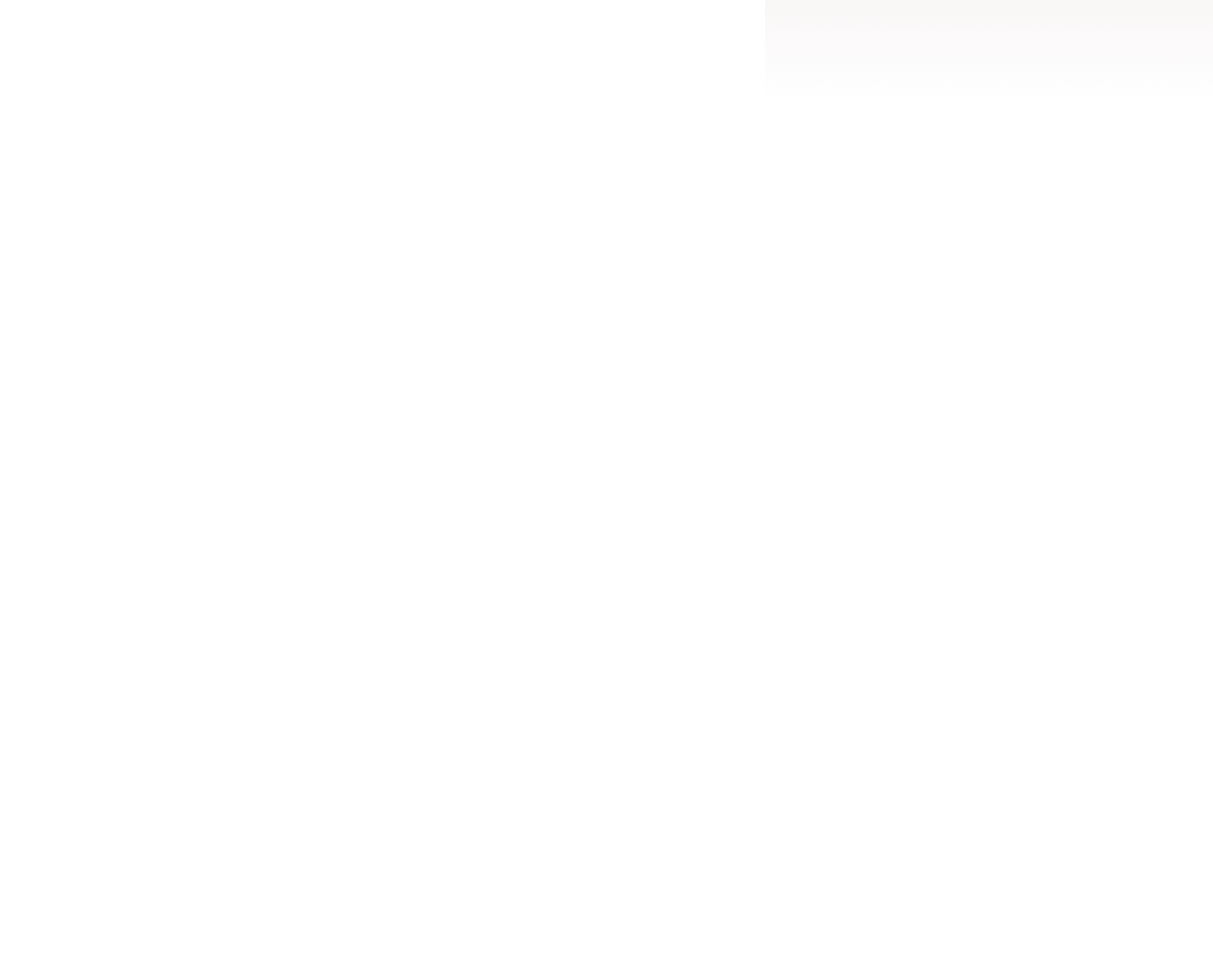
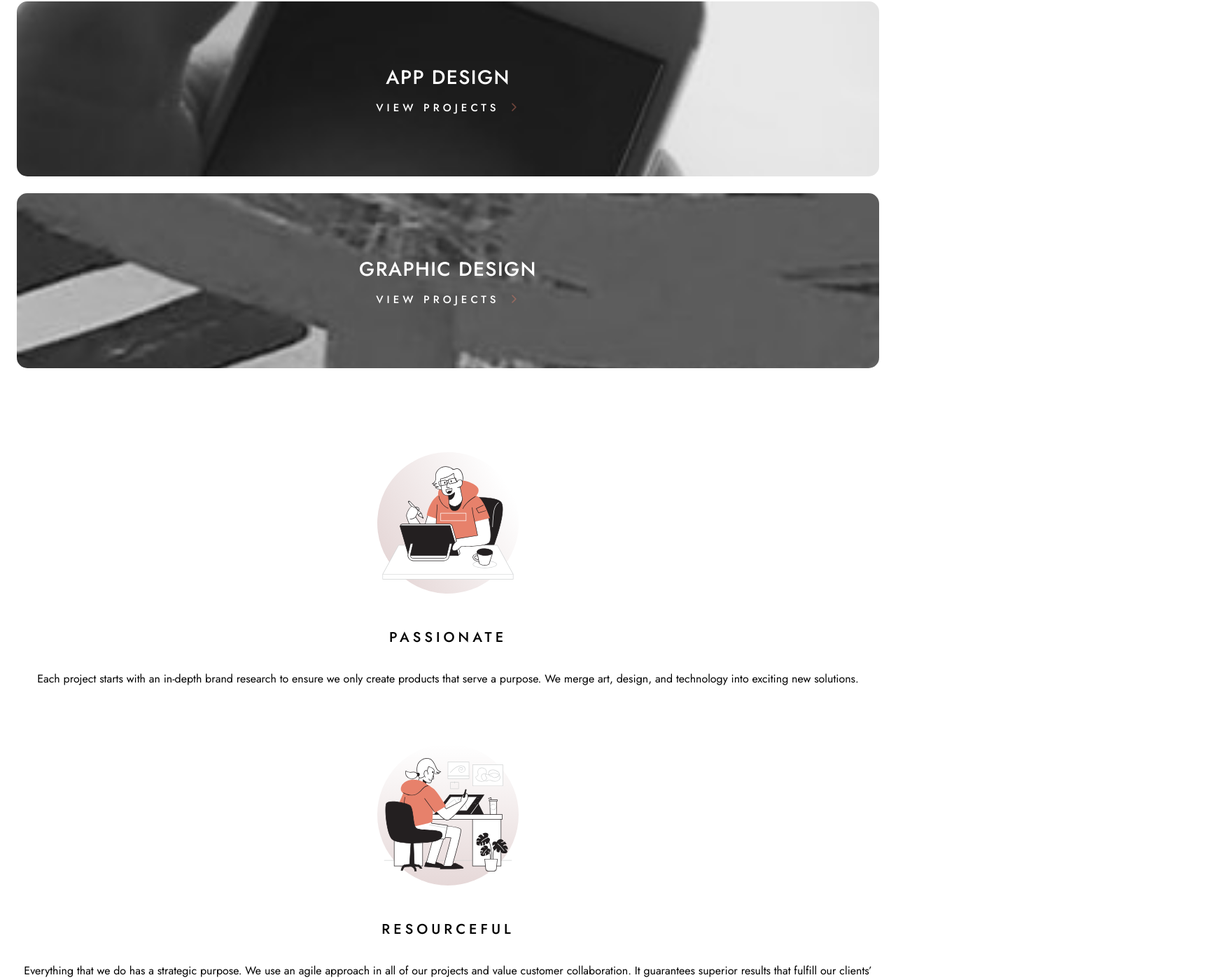
Before and after one commit to ringtho/designo, a JavaScript app: page / in a window 1280 px wide. Shown: the part 1335-2735 px from the top of the page at 70% size, 1733 px wide, since content can reach past the window. Before the commit the page ends 1482 px from the top, so only its background shows below. Built offline with nearby package versions, Linux system fonts and the light colour scheme; the HTML template or start-up script is replaced by a standard one.

Commit message:
Added complete home page structure

```diff
--- a/src/index.css
+++ b/src/index.css
@@ -17,7 +17,6 @@
 }
 
 body {
-  /* font-family: 'League Spartan', sans-serif; */
   font-family: var(--primary-font);
 }
 
@@ -36,17 +35,27 @@ body {
   height: 24px;
   width: 24px;
   border-radius: 50%;
-  background: conic-gradient(from 90deg at 50% 50%, rgba(231, 129, 107, 0.0001) 0deg, #E7816B 359.74deg, rgba(231, 129, 107, 0.0001) 360deg);
+  background: conic-gradient(from 90deg at 50% 50%, rgba(231, 129, 107, 0.0001) 0deg,
+  #E7816B 359.74deg, rgba(231, 129, 107, 0.0001) 360deg);
   transform: matrix(0, -1, -1, 0, 0, 0);
 }
 
-.title {
+.title,
+.title-footer {
   /* margin-left: 16px; */
   font-size: 28px;
   font-family: var(--secondary-font);
   font-weight: 600;
   letter-spacing: 5px;
+
+}
+
+.title {
   color: var(--text-color);
+}
+
+.title-footer {
+  color: #FFFFFF;
 }
 
 .logo-container {
@@ -71,7 +80,7 @@ body {
   flex-direction: column;
 }
 
-.hero-circle {
+/* .hero-circle {
   position: absolute;
   width: 640px;
   height: 640px;
@@ -81,7 +90,9 @@ body {
   mix-blend-mode: normal;
   opacity: 0.31;
   transform: matrix(0, -1, -1, 0, 0, 0);
-}
+  z-index: 1;
+  border: 1px solid red;
+} */
 
 .hero-content {
   margin: 80px 24px;
@@ -113,6 +124,224 @@ body {
   margin: 0 46px 0 46px;
   background-image: url('./assets/home/desktop/image-hero-phone.png');
   background-repeat: no-repeat;
-  /* background-attachment: fixed; */
-  background-position: 50% 30%;
+  background-size: cover;
+  background-position: 0% 0%;
 }
+
+.offers {
+  margin: 120px 24px;
+  display: flex;
+  flex-direction: column;
+  gap: 24px;
+}
+
+.offer-container-web,
+.offer-container-app,
+.offer-container-graphic {
+  height: 250px;
+  border-radius: 15px;
+  display: flex;
+  justify-content: center;
+  align-items: center;
+}
+
+.offer-container-web {
+  background: url('./assets/home/mobile/image-web-design.jpg');
+  background-repeat: no-repeat;
+  background-size: cover;
+}
+
+.offer-container-app {
+  background: url('./assets/home/mobile/image-app-design.jpg');
+  background-repeat: no-repeat;
+  background-size: cover;
+}
+
+.offer-container-graphic {
+  background: url('./assets/home/mobile/image-graphic-design.jpg');
+  background-repeat: no-repeat;
+  background-size: cover;
+  /* background-color: #000000; */
+}
+
+.offer-item {
+  color: #FFFFFF;
+  text-align: center;
+}
+
+.offer-item > h2 {
+  font-size: 28px;
+  font-weight: 500;
+  letter-spacing: 1.4px;
+}
+
+.offer-item > p {
+  font-size: 15px;
+  margin-top: 12px;
+  font-weight: 500;
+  letter-spacing: 5px;
+}
+
+.bracket {
+  margin-left: 16px;
+}
+
+.bracket i {
+  color: var(--primary-dark);
+}
+
+.soft-skills {
+  display: flex;
+  flex-direction: column;
+  gap: 80px;
+}
+
+.soft-skills-container {
+  margin: 0 24px;
+}
+
+.soft-skills-desc {
+  text-align: center;
+}
+
+.soft-skills-desc > h3 {
+  font-size: 20px;
+  font-weight: 500;
+  margin-bottom: 32px;
+  letter-spacing: 5px;
+}
+
+.soft-skills-desc > p {
+  font-size: 16px;
+  font-weight: 400;
+  line-height: 26px;
+}
+
+.soft-skills-image {
+  margin: 0 auto 48px auto;
+  position: relative;
+}
+
+.soft-skills-image,
+.soft-skills-circle {
+  height: 202px;
+  width: 202px;
+}
+
+.circle-passionate {
+  transform: rotate(-120deg)
+}
+
+.circle-resourceful {
+  transform: rotate(180deg)
+}
+
+.soft-skills-circle,
+.skills-pic {
+  position: absolute;
+}
+
+.footer {
+  min-height: 815px;
+  background-color: var(--secondary-dark);
+  position: relative;
+  margin-top: 286px;
+}
+
+.footer-container {
+  position: absolute;
+  top: -22%;
+}
+
+.footer-contents {
+  margin: 64px 24px;
+  display: flex;
+  flex-direction: column;
+  align-items: center;
+  border: 1px solid red;
+}
+
+.footer-logo {
+  margin-bottom: 32px;
+  width: 100%;
+}
+
+.footer-nav {
+  text-align: center;
+  border-top: 1px solid #2f2f2f;
+  width: 100%;
+}
+
+.footer-nav li {
+  margin-top: 32px;
+  list-style: none;
+  color: #FFFFFF;
+  font-size: 14px;
+  font-weight: 400;
+}
+
+.office-location,
+.contact-us {
+  text-align: center;
+}
+
+.office-location {
+  margin-block: 40px;
+}
+
+.contact-us {
+  margin-bottom: 40px;
+}
+
+.office-location > p,
+.contact-us > p {
+  color: #979797;
+}
+
+.bold {
+  font-weight: 700;
+}
+
+.footer-icons {
+  display: flex;
+  gap: 16px;
+}
+
+.footer-icons i {
+  color: var(--primary-dark);
+  font-size: 24px;
+}
+
+.get-in-touch {
+  margin: 0 24px 64px 24px;
+  background-color: var(--primary-dark);
+  border-radius: 15px;
+}
+
+.get-in-touch-container {
+  padding: 64px 24px;
+  text-align: center;
+  color: #FFFFFF;
+}
+
+.get-in-touch-container > h2 {
+  font-size: 32px;
+  font-weight: 500;
+}
+
+.get-in-touch-container > p {
+  font-size: 15px;
+  font-weight: 400;
+  margin-bottom: 32px;
+}
+
+.footer-btn {
+  padding: 16px 18px;
+  border: none;
+  border-radius: 8px;
+  letter-spacing: 1px;
+}
+
+.mg-bottom {
+  margin-bottom: 24px;
+}
--- a/src/pages/Home.js
+++ b/src/pages/Home.js
@@ -1,4 +1,7 @@
-
+import backgroundCircle from "../assets/home/desktop/bg-pattern-hero-home.svg"
+import passionatePic from "../assets/home/desktop/illustration-passionate.svg"
+import resourcefulPic from "../assets/home/desktop/illustration-resourceful.svg"
+import friendlyPic from "../assets/home/desktop/illustration-friendly.svg"
 
 const Home = () => {
     return (
@@ -24,8 +27,127 @@ const Home = () => {
                 </div>
                 <div className="hero-image"></div>
             </section>
+            <section className="offers">
+                <div className="offer-container-web">
+                    <div className="offer-item">
+                        <h2>WEB DESIGN</h2>
+                        <p>VIEW PROJECTS<span className="bracket">
+                        <i className="fa-solid fa-chevron-right fa-fade fa-sm"></i></span>
+                        </p>
+                    </div>
+                </div>
+                <div className="offer-container-app">
+                    <div className="offer-item">
+                        <h2>APP DESIGN</h2>
+                        <p>VIEW PROJECTS<span className="bracket">
+                        <i className="fa-solid fa-chevron-right fa-fade fa-sm"></i></span>
+                        </p>
+                    </div>
+                </div>
+                <div className="offer-container-graphic">
+                    <div className="offer-item">
+                        <h2>GRAPHIC DESIGN</h2>
+                        <p>VIEW PROJECTS<span className="bracket">
+                        <i className="fa-solid fa-chevron-right fa-fade fa-sm"></i></span>
+                        </p>
+                    </div>
+                </div>
+            </section>
+            <section className="soft-skills">
+                <div className="soft-skills-container">
+                    <div className="soft-skills-image">
+                        <img src={backgroundCircle}
+                            alt="background-circle"
+                            className="soft-skills-circle circle-passionate" />
+                        <img src={passionatePic} alt="passionate" className="skills-pic" />
+                    </div>
+                    <div className="soft-skills-desc">
+                        <h3>PASSIONATE</h3>
+                        <p>Each project starts with an in-depth brand research to ensure
+                            we only create products that serve a purpose. We merge art,
+                            design, and technology into exciting new solutions.
+                        </p>
+                    </div>
+                </div>
+                <div className="soft-skills-container">
+                    <div className="soft-skills-image">
+                        <img src={backgroundCircle}
+                            alt="background-circle"
+                            className="soft-skills-circle circle-resourceful" />
+                        <img src={resourcefulPic} alt="resourceful" className="skills-pic" />
+                    </div>
+                    <div className="soft-skills-desc">
+                        <h3>RESOURCEFUL</h3>
+                        <p>
+                            Everything that we do has a strategic purpose. We use an agile approach
+                            in all of our projects and value customer collaboration. It guarantees
+                            superior results that fulfill our clients’ needs.
+                        </p>
+                    </div>
+                </div>
+                <div className="soft-skills-container mg-bottom">
+                    <div className="soft-skills-image">
+                        <img src={backgroundCircle}
+                            alt="background-circle"
+                            className="soft-skills-circle circle-friendly" />
+                        <img src={friendlyPic} alt="friendly" className="skills-pic" />
+                    </div>
+                    <div className="soft-skills-desc">
+                        <h3>FRIENDLY</h3>
+                        <p>
+                            We are a group of enthusiastic folks who know how to put
+                            people first. Our success depends on our customers,
+                            and we strive to give them the best experience a
+                            company can provide.
+                        </p>
+                    </div>
+                </div>
+            </section>
 
         </main>
+        <footer className="footer">
+            <div className="footer-container">
+            <div className="get-in-touch">
+                <div className="get-in-touch-container">
+                    <h2>Let’s talk about your project</h2>
+                    <p>
+                    Ready to take it to the next level? Contact us today and find out
+                    how our expertise can help your business grow.
+                    </p>
+                    <button className="footer-btn">GET IN TOUCH</button>
+                </div>
+
+            </div>
+            <div className="footer-contents">
+                <div className="logo-container footer-logo">
+                    <div className="header-circle"></div>
+                    <h1 className="title-footer">DESIGNO</h1>
+                </div>
+                <ul className="footer-nav">
+                    <li>OUR COMPANY</li>
+                    <li>LOCATIONS</li>
+                    <li>CONTACT</li>
+                </ul>
+                <div className="office-location">
+                    <p className="bold">Designo Central Office</p>
+                    <p>3886 Wellington Street</p>
+                    <p>Toronto, Ontario M9C 3J5</p>
+                </div>
+                <div className="contact-us">
+                    <p className="bold">Contact Us (Central Office)</p>
+                    <p>P : +1 253-863-8967</p>
+                    <p>M : contact@designo.co</p>
+                </div>
+                <div className="footer-icons">
+                    <i className="fa-brands fa-square-facebook"></i>
+                    <i className="fa-brands fa-youtube"></i>
+                    <i className="fa-brands fa-twitter"></i>
+                    <i className="fa-brands fa-pinterest"></i>
+                    <i className="fa-brands fa-instagram"></i>
+                </div>
+            </div>
+            </div>
+        </footer>
         </>
 
     )
```
